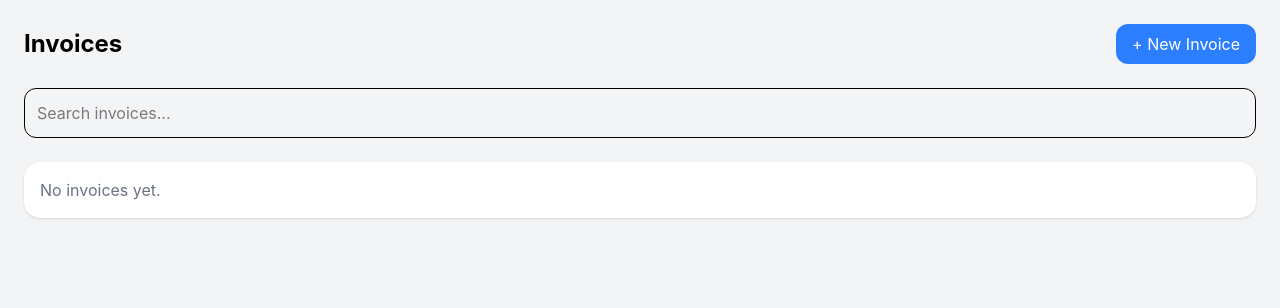
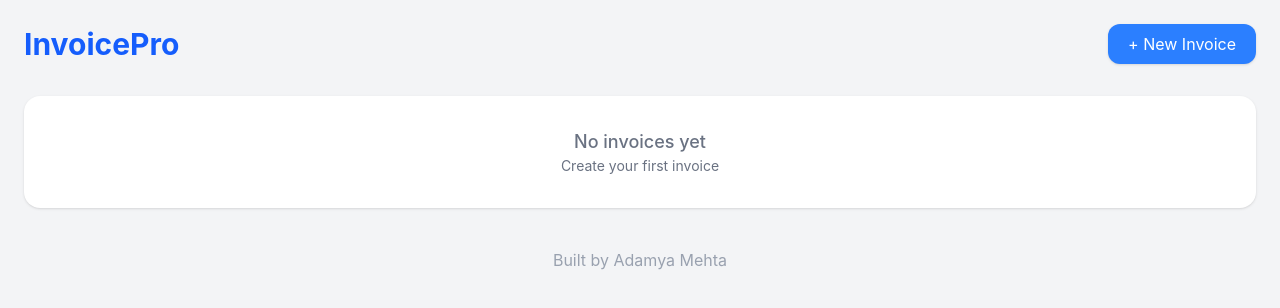
Before and after one commit to AdamyaMehta07/InvoiceForge, a React (Vite) app: page / in a window 1280 px wide. Shown: the top 308 px of the page. Built offline with nearby package versions, Linux system fonts and the light colour scheme.

Commit message:
finalize create and view invoice pages with polished UI and full functionality

```diff
--- a/src/pages/CreateInvoice.jsx
+++ b/src/pages/CreateInvoice.jsx
@@ -12,7 +12,7 @@ const CreateInvoice = () => {
     { name: "", quantity: 1, price: 0 },
   ]);
 
-  // LOAD EXISTING INVOICE (EDIT MODE)
+  // Load existing invoice (edit mode)
   useEffect(() => {
     if (id) {
       const storedInvoices =
@@ -56,13 +56,13 @@ const CreateInvoice = () => {
   const taxAmount = (subtotal * tax) / 100;
   const total = subtotal + taxAmount;
 
-  //  SAVE (CREATE OR UPDATE)
+  // Save
   const handleSave = () => {
     const storedInvoices =
       JSON.parse(localStorage.getItem("invoices")) || [];
 
     if (id) {
-      // UPDATE
+      // Update
       const updatedInvoices = storedInvoices.map((inv) =>
         inv.id === id
           ? {
@@ -82,7 +82,7 @@ const CreateInvoice = () => {
         JSON.stringify(updatedInvoices)
       );
     } else {
-      // CREATE
+      // Create
       const newInvoice = {
         id: "INV-" + Date.now(),
         client,
@@ -116,7 +116,7 @@ const CreateInvoice = () => {
 
       <button
         onClick={() => navigate("/")}
-        className="mb-4 text-blue-500"
+        className="mb-4 text-blue-500 hover:underline"
       >
         ← Back
       </button>
@@ -131,7 +131,7 @@ const CreateInvoice = () => {
         value={client}
         onChange={(e) => setClient(e.target.value)}
         placeholder="Client Name"
-        className="w-full p-3 mb-6 rounded-xl border"
+        className="w-full p-3 mb-6 rounded-xl border shadow-sm"
       />
 
       {/* Items */}
@@ -173,7 +173,7 @@ const CreateInvoice = () => {
             />
             <button
               onClick={() => removeItem(index)}
-              className="text-red-500"
+              className="text-red-500 hover:text-red-700"
             >
               Remove
             </button>
@@ -182,7 +182,7 @@ const CreateInvoice = () => {
 
         <button
           onClick={addItem}
-          className="bg-blue-500 text-white px-4 py-2 rounded-xl"
+          className="bg-blue-500 hover:bg-blue-600 transition text-white px-4 py-2 rounded-xl shadow"
         >
           + Add Item
         </button>
@@ -197,7 +197,7 @@ const CreateInvoice = () => {
           type="number"
           value={tax}
           onChange={(e) => setTax(Number(e.target.value))}
-          className="w-full p-3 rounded-xl border"
+          className="w-full p-3 rounded-xl border shadow-sm"
         />
       </div>
 
@@ -211,7 +211,7 @@ const CreateInvoice = () => {
       {/* Save */}
       <button
         onClick={handleSave}
-        className="mt-6 bg-green-500 text-white px-6 py-3 rounded-xl"
+        className="mt-6 bg-green-500 hover:bg-green-600 transition text-white px-6 py-3 rounded-xl shadow"
       >
         {id ? "Update Invoice" : "Save Invoice"}
       </button>
--- a/src/pages/Dashboard.jsx
+++ b/src/pages/Dashboard.jsx
@@ -3,17 +3,14 @@ import { useNavigate } from "react-router-dom";
 
 const Dashboard = () => {
   const navigate = useNavigate();
-
   const [invoices, setInvoices] = useState([]);
 
-  // Load from localStorage
   useEffect(() => {
     const storedInvoices =
       JSON.parse(localStorage.getItem("invoices")) || [];
     setInvoices(storedInvoices);
   }, []);
 
-  // Delete invoice
   const handleDelete = (id) => {
     const updated = invoices.filter((inv) => inv.id !== id);
     setInvoices(updated);
@@ -24,37 +21,33 @@ const Dashboard = () => {
     <div className="min-h-screen bg-gray-100 p-6">
 
       {/* Header */}
-      <div className="flex justify-between items-center mb-6">
-        <h1 className="text-2xl font-bold">Invoices</h1>
+      <div className="flex justify-between items-center mb-8">
+        <h1 className="text-3xl font-bold text-blue-600">
+          InvoicePro
+        </h1>
 
         <button
           onClick={() => navigate("/create")}
-          className="bg-blue-500 text-white px-4 py-2 rounded-xl hover:bg-blue-600"
+          className="bg-blue-500 hover:bg-blue-600 transition text-white px-5 py-2 rounded-xl shadow"
         >
           + New Invoice
         </button>
       </div>
 
-      {/* Search (optional for now) */}
-      <input
-        type="text"
-        placeholder="Search invoices..."
-        className="w-full p-3 mb-6 rounded-xl border focus:outline-none focus:ring-2 focus:ring-blue-400"
-      />
-
-      {/* Invoice List */}
-      <div className="space-y-4">
-        {invoices.length === 0 ? (
-          <div className="bg-white rounded-2xl shadow p-4 text-gray-500">
-            No invoices yet.
-          </div>
-        ) : (
-          invoices.map((invoice) => (
+      {/* Empty State */}
+      {invoices.length === 0 ? (
+        <div className="bg-white rounded-2xl shadow p-8 text-center text-gray-500">
+          <p className="text-lg font-medium">No invoices yet</p>
+          <p className="text-sm">Create your first invoice </p>
+        </div>
+      ) : (
+        <div className="space-y-4">
+          {invoices.map((invoice) => (
             <div
               key={invoice.id}
-              className="bg-white rounded-2xl shadow p-4 flex justify-between items-center"
+              className="bg-white rounded-2xl shadow p-4 flex justify-between items-center hover:shadow-lg transition"
             >
-              {/* Left side */}
+              {/* Left */}
               <div>
                 <p className="font-semibold">{invoice.id}</p>
                 <p className="text-gray-500 text-sm">
@@ -62,37 +55,44 @@ const Dashboard = () => {
                 </p>
               </div>
 
-              {/* Right side */}
-              <div className="flex items-center gap-4">
-
-                <p className="font-bold text-blue-500">
+              {/* Right */}
+              <div className="flex items-center gap-6">
+                <p className="font-bold text-blue-500 text-lg">
                   ₹{invoice.total || 0}
                 </p>
 
-                <div className="flex gap-3 items-center">
-
+                <div className="flex gap-3">
                   <button
                     onClick={() => navigate(`/edit/${invoice.id}`)}
-                    className="text-blue-500 hover:text-blue-700"
+                    className="text-blue-500 hover:text-blue-700 font-medium"
                   >
                     Edit
                   </button>
 
                   <button
+                    onClick={() => navigate(`/invoice/${invoice.id}`)}
+                    className="text-green-500 hover:text-green-700 font-medium"
+                  >
+                    View
+                  </button>
+
+                  <button
                     onClick={() => handleDelete(invoice.id)}
-                    className="text-red-500 hover:text-red-700"
+                    className="text-red-500 hover:text-red-700 font-medium"
                   >
                     Delete
                   </button>
-
                 </div>
-
               </div>
             </div>
-          ))
-        )}
-      </div>
+          ))}
+        </div>
+      )}
 
+      {/* Footer */}
+      <p className="text-center text-gray-400 mt-10">
+        Built by Adamya Mehta
+      </p>
     </div>
   );
 };
--- a/src/pages/ViewInvoice.jsx
+++ b/src/pages/ViewInvoice.jsx
@@ -77,7 +77,7 @@ const ViewInvoice = () => {
 
       <button
         onClick={() => navigate("/")}
-        className="mb-4 text-blue-500"
+        className="mb-4 text-blue-500 hover:underline"
       >
         ← Back
       </button>
@@ -90,7 +90,7 @@ const ViewInvoice = () => {
           <select
             value={template}
             onChange={(e) => setTemplate(e.target.value)}
-            className="border p-2 rounded-lg"
+            className="border p-2 rounded-lg shadow-sm"
           >
             <option value="minimal">Minimal</option>
             <option value="modern">Modern</option>
@@ -99,7 +99,7 @@ const ViewInvoice = () => {
 
           <button
             onClick={handleDownload}
-            className="bg-green-500 text-white px-4 py-2 rounded-xl"
+            className="bg-green-500 hover:bg-green-600 transition text-white px-4 py-2 rounded-xl shadow"
           >
             Download PDF
           </button>
```
